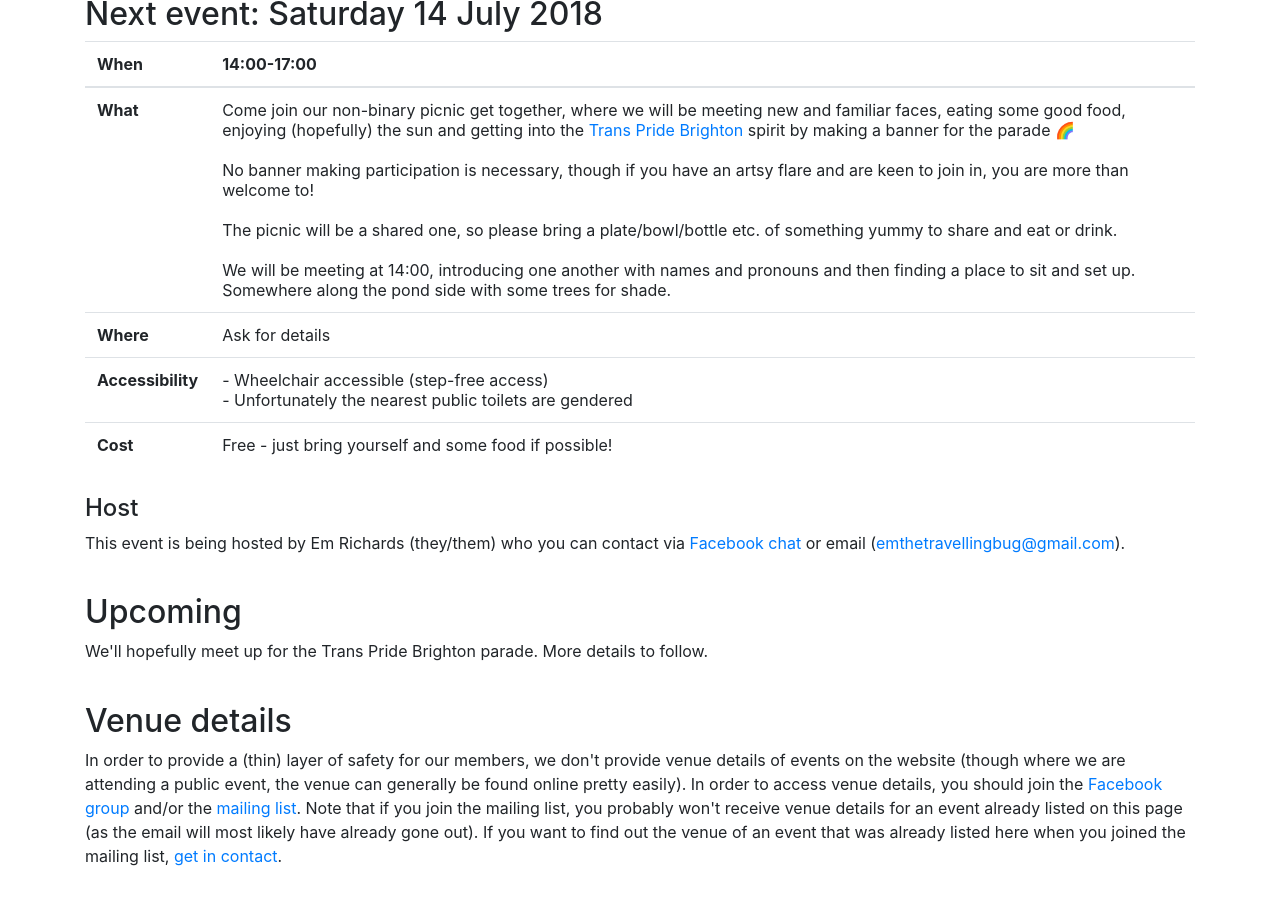
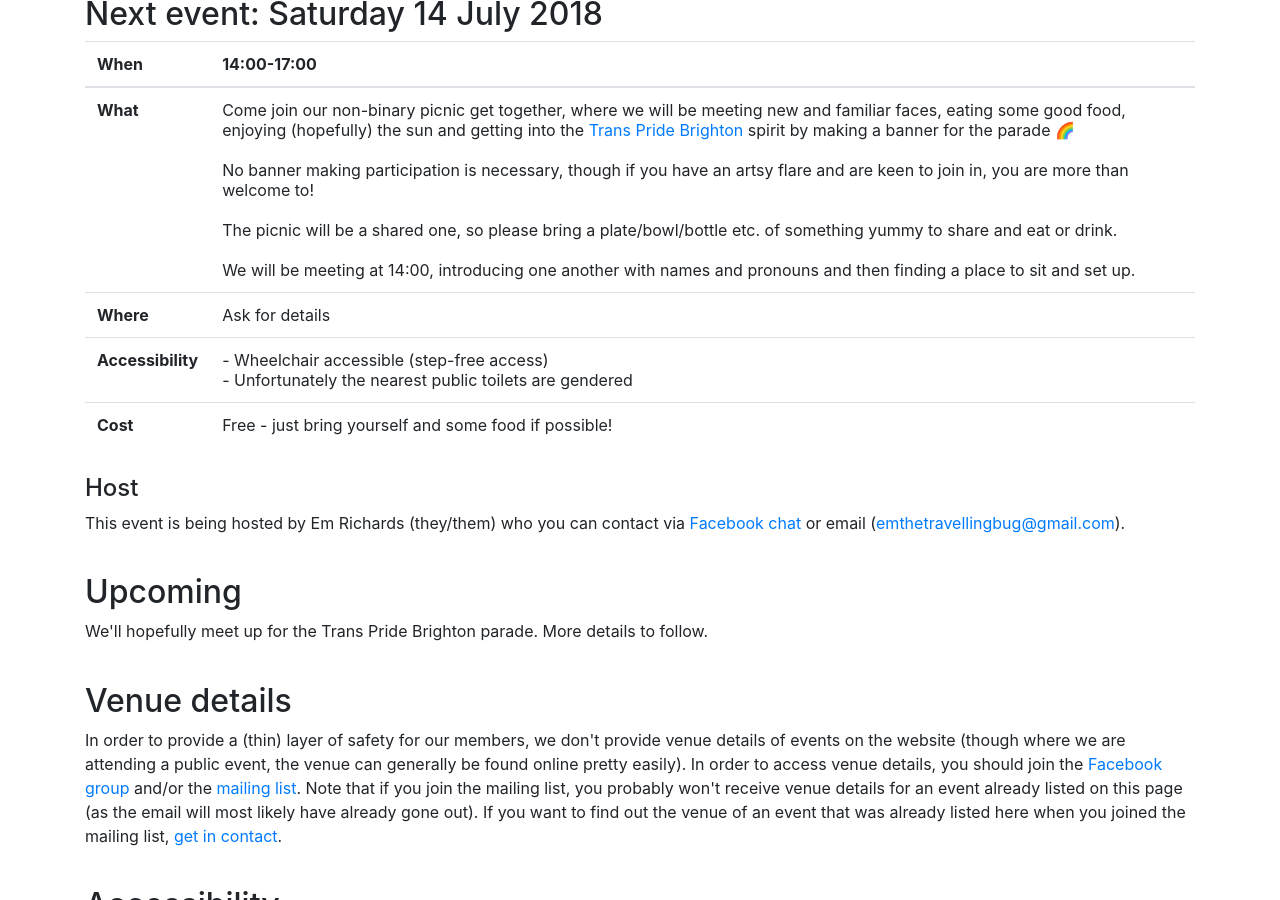
Before and after one commit to nonbinarylondon/Non-binary-London-website, a Jekyll site: the page built from events.html, in a window 1280 px wide and 900 px high, scrolled down 333 px. Built offline with Jekyll 4.4.1, drawn with Linux system fonts in a browser that asks for light colours; nearby versions of some CDN libraries.

Commit message:
Made event location better masked

```diff
--- a/events.html
+++ b/events.html
@@ -15,7 +15,7 @@ layout: default
     <tbody>
       <tr>
         <th scope="row">What</th>
-        <td>Come join our non-binary picnic get together, where we will be meeting new and familiar faces, eating some good food, enjoying (hopefully) the sun and getting into the <a href="https://transpridebrighton.org" target="_blank">Trans Pride Brighton</a> spirit by making a banner for the parade 🌈<br><br>No banner making participation is necessary, though if you have an artsy flare and are keen to join in, you are more than welcome to!<br><br>The picnic will be a shared one, so please bring a plate/bowl/bottle etc. of something yummy to share and eat or drink.<br><br>We will be meeting at 14:00, introducing one another with names and pronouns and then finding a place to sit and set up. Somewhere along the pond side with some trees for shade.</td>
+        <td>Come join our non-binary picnic get together, where we will be meeting new and familiar faces, eating some good food, enjoying (hopefully) the sun and getting into the <a href="https://transpridebrighton.org" target="_blank">Trans Pride Brighton</a> spirit by making a banner for the parade 🌈<br><br>No banner making participation is necessary, though if you have an artsy flare and are keen to join in, you are more than welcome to!<br><br>The picnic will be a shared one, so please bring a plate/bowl/bottle etc. of something yummy to share and eat or drink.<br><br>We will be meeting at 14:00, introducing one another with names and pronouns and then finding a place to sit and set up.</td>
       </tr>
       <tr>
         <th scope="row">Where</th>
```
